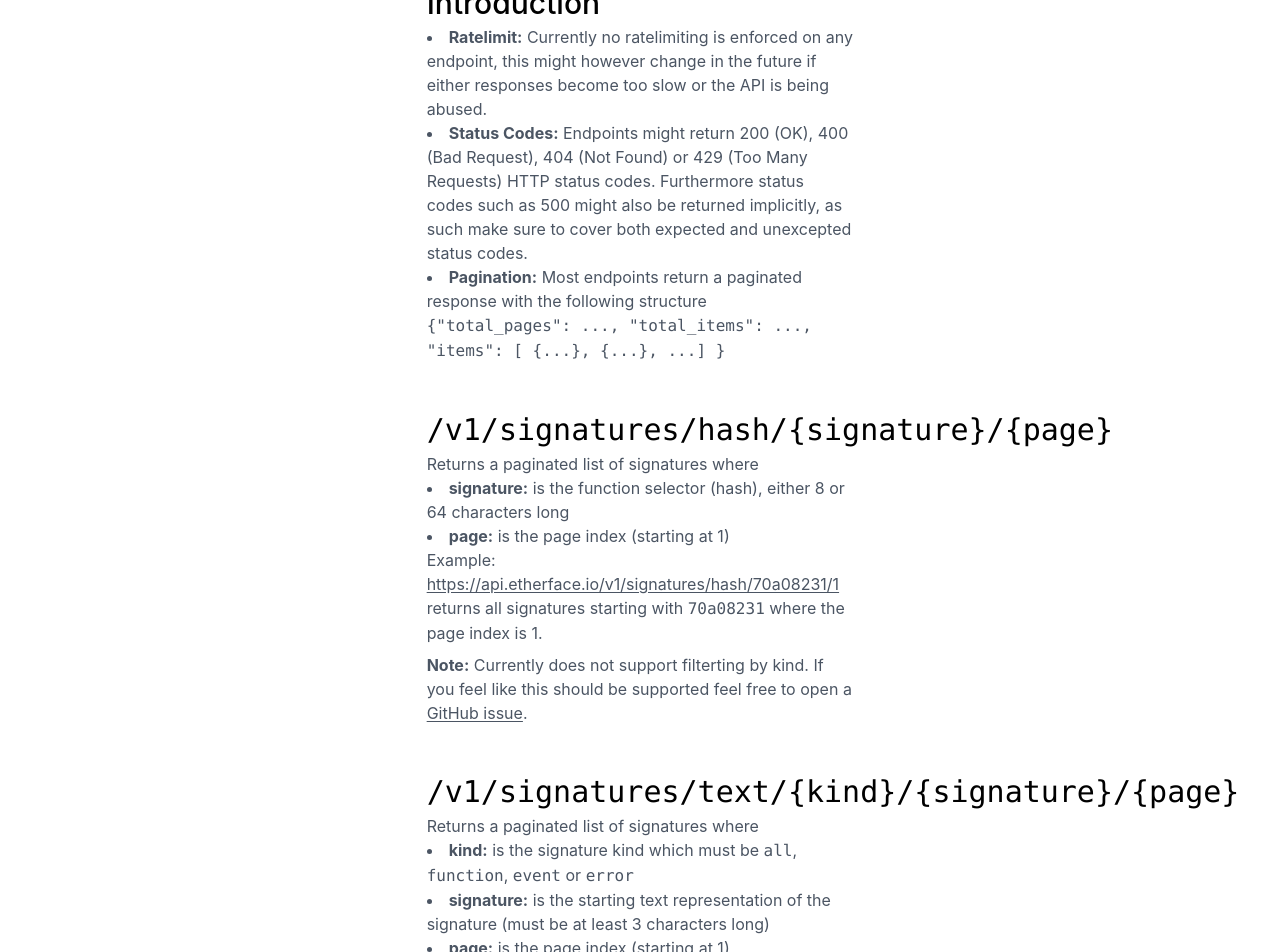
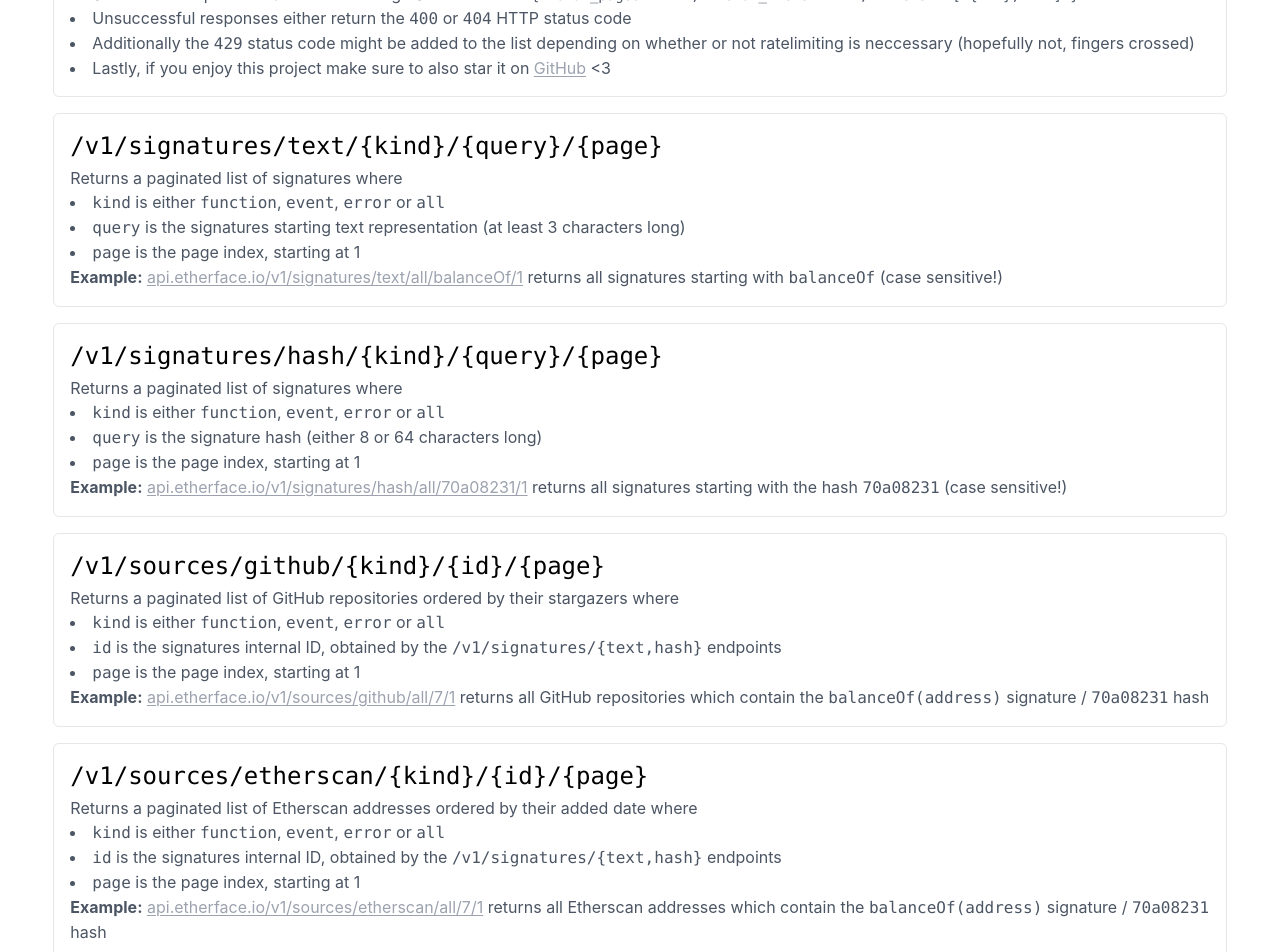
Before and after one commit to volsa/etherface, a Next.js app in the folder etherface-ui/: page /api-documentation in a window 1280 px wide. Shown: the part 160-1112 px from the top of the page. Built offline with nearby package versions, Linux system fonts and the light colour scheme.

Commit message:
docs: Update REST API documentation

```diff
--- a/etherface-ui/pages/api-documentation.tsx
+++ b/etherface-ui/pages/api-documentation.tsx
@@ -3,20 +3,18 @@ import Alert from '../components/Alert'
 import Navbar from '../components/Navbar'
 import Head from 'next/head'
 
+const LinkItem = ({ text, url }) => {
+    return (<a target='_blank' rel="noreferrer" className='underline underline-offset-2 text-gray-400 hover:text-black duration-200' href={url}>{text}</a>)
+}
+
 const Paragraph = ({ title, content }) => {
     return (
-        <div>
-            <div className='text-3xl font-medium text-black text-left'>{title}</div>
-            <div className='leading-6 text-gray-600 mt-1'>
-                {content}
+        <div className='w-11/12 2xl:w-1/2  border rounded-md mt-4'>
+            <div className='p-4'>
+                <div className='text-2xl text-black mb-1'>{title}</div>
+                <div className='text text-gray-600'>{content}</div>
             </div>
         </div>
-    )
-}
-
-const SpanMono = ({ content }) => {
-    return (
-        <span className='font-mono'>{content}</span>
     )
 }
 
@@ -25,73 +23,82 @@ const ApiDocumentation = () => {
         <div>
             <Navbar />
             <Head><title>Ethereum Signature Database</title></Head>
-            <div className='grid grid-cols-6'>
-                <div className='col-start-3 col-span-2 mt-4'>
-                    <Alert
-                        kind='info'
-                        infoMessage='The documentation is currently work in progress and will receive an overhaul soon-ish'
-                        errorMessage={undefined}
-                        statusCode={undefined}
-                        query={undefined}
+
+            <div className='flex flex-col items-center'>
+                <Paragraph
+                    title='Some goodies'
+                    content={
+                        <div>
+                            <ul className='list-disc list-inside'>
+                                <li className='list-item'>All listed API endpoints are paginated, returning 100 items per page starting at page 1</li>
+                                <li className='list-item'>Successful responses have the following JSON structure: <code className='text-sm'>{`{"total_pages": ..., "total_items": ..., "items": [ {...}, ...] }`}</code></li>
+                                <li className='list-item'>Unsuccessful responses either return the <code>400</code> or <code>404</code> HTTP status code</li>
+                                <li className='list-item'>Additionally the <code>429</code> status code might be added to the list depending on whether or not ratelimiting is neccessary (hopefully not, fingers crossed)</li>
+                                <li className='list-item'>Lastly, if you enjoy this project make sure to also star it on <LinkItem text='GitHub' url='https://github.com/volsa/etherface' /> {`<3`}</li>
+                            </ul>
+                        </div>
+                    }
                 />
 
-                    <div className='flex flex-col gap-y-12 mt-4'>
                 <Paragraph
-                            title='Introduction'
+                    title={<code>{`/v1/signatures/text/{kind}/{query}/{page}`}</code>}
                     content={
-                                <>
+                        <div>
+                            <p>Returns a paginated list of signatures where</p>
                             <ul className='list-disc list-inside'>
-                                        <li><b>Ratelimit:</b> Currently no ratelimiting is enforced on any endpoint, this might however change in the future if either responses become too slow or the API is being abused.</li>
-                                        <li><b>Status Codes:</b> Endpoints might return 200 (OK), 400 (Bad Request), 404 (Not Found) or 429 (Too Many Requests) HTTP status codes. Furthermore status codes such as 500 might also be returned implicitly, as such make sure to cover both expected and unexcepted status codes.</li>
-                                        <li><b>Pagination:</b> Most endpoints return a paginated response with the following structure <span className='font-mono'>{`{"total_pages": ..., "total_items": ..., "items": [ {...}, {...}, ...] }`}</span></li>
+                                <li className='list-item'><code>kind</code> is either <code>function</code>, <code>event</code>, <code>error</code> or <code>all</code></li>
+                                <li className='list-item'><code>query</code> is the signatures starting text representation (at least 3 characters long)</li>
+                                <li className='list-item'><code>page</code> is the page index, starting at 1</li>
                             </ul>
-                                </>
-                            } />
+                            <p><b>Example:</b> <LinkItem text='api.etherface.io/v1/signatures/text/all/balanceOf/1' url='https://api.etherface.io/v1/signatures/text/all/balanceOf/1' /> returns all signatures starting with <code>balanceOf</code> (case sensitive!)</p>
+                        </div>
+                    }
+                />
 
                 <Paragraph
-                            title={<span className='font-mono'>{`/v1/signatures/hash/{signature}/{page}`}</span>}
+                    title={<code>{`/v1/signatures/hash/{kind}/{query}/{page}`}</code>}
                     content={
-                                <div className='whitespace-pre-line'>
+                        <div>
                             <p>Returns a paginated list of signatures where</p>
                             <ul className='list-disc list-inside'>
-                                        <li><b>signature:</b> is the function selector (hash), either 8 or 64 characters long</li>
-                                        <li><b>page:</b> is the page index (starting at 1)</li>
+                                <li className='list-item'><code>kind</code> is either <code>function</code>, <code>event</code>, <code>error</code> or <code>all</code></li>
+                                <li className='list-item'><code>query</code> is the signature hash (either 8 or 64 characters long)</li>
+                                <li className='list-item'><code>page</code> is the page index, starting at 1</li>
                             </ul>
-                                    <p>Example: <a href='https://api.etherface.io/v1/signatures/hash/70a08231/1' className='underline underline-offset-2 hover:text-black duration-200'>https://api.etherface.io/v1/signatures/hash/70a08231/1</a> returns all signatures starting with <span className='font-mono'>70a08231</span> where the page index is 1.</p>
-                                    <p className='mt-2'><b>Note:</b> Currently does not support filterting by kind. If you feel like this should be supported feel free to open a <a className='underline underline-offset-2 hover:text-black duration-200' href='https://github.com/volsa/etherface/issues/new'>GitHub issue</a>.</p>
+                            <p><b>Example:</b> <LinkItem text='api.etherface.io/v1/signatures/hash/all/70a08231/1' url='https://api.etherface.io/v1/signatures/hash/all/70a08231/1' /> returns all signatures starting with the hash <code>70a08231</code> (case sensitive!)</p>
                         </div>
-                            } />
+                    }
+                />
 
                 <Paragraph
-                            title={<span className='font-mono'>{`/v1/signatures/text/{kind}/{signature}/{page}`}</span>}
+                    title={<code>{`/v1/sources/github/{kind}/{id}/{page}`}</code>}
                     content={
-                                <div className='whitespace-pre-line'>
-                                    <p>Returns a paginated list of signatures where</p>
+                        <div>
+                            <p>Returns a paginated list of GitHub repositories ordered by their stargazers where </p>
                             <ul className='list-disc list-inside'>
-                                        <li><b>kind:</b> is the signature kind which must be <SpanMono content={'all'} />, <SpanMono content='function' />, <SpanMono content='event' /> or <SpanMono content='error' /></li>
-                                        <li><b>signature:</b> is the starting text representation of the signature (must be at least 3 characters long)</li>
-                                        <li><b>page:</b> is the page index (starting at 1)</li>
+                                <li className='list-item'><code>kind</code> is either <code>function</code>, <code>event</code>, <code>error</code> or <code>all</code></li>
+                                <li className='list-item'><code>id</code> is the signatures internal ID, obtained by the <code>{`/v1/signatures/{text,hash}`}</code> endpoints</li>
+                                <li className='list-item'><code>page</code> is the page index, starting at 1</li>
                             </ul>
-                                    <p>Example: <a href='https://api.etherface.io/v1/signatures/text/function/balanceOf/1' className='underline underline-offset-2 hover:text-black duration-200'>https://api.etherface.io/v1/signatures/text/function/balanceOf/1</a> returns all function signatures starting with <span className='font-mono'>balanceOf</span> where the page index is 1.</p>
-                                    <p className='mt-2'><b>Note:</b> Currently only returns signatures found from GitHub, i.e. Etherscan and 4Byte signatures are excluded. If you feel like this should be supported feel free to open a <a className='underline underline-offset-2 hover:text-black duration-200' href='https://github.com/volsa/etherface/issues/new'>GitHub issue</a>.</p>
+                            <p><b>Example:</b> <LinkItem text='api.etherface.io/v1/sources/github/all/7/1' url='https://api.etherface.io/v1/sources/github/all/7/1' /> returns all GitHub repositories which contain the <code>balanceOf(address)</code> signature / <code>70a08231</code> hash</p>
                         </div>
-                            } />
+                    }
+                />
 
                 <Paragraph
-                            title={<span className='font-mono'>{`/v1/sources/{source}/{id}/{page}`}</span>}
+                    title={<code>{`/v1/sources/etherscan/{kind}/{id}/{page}`}</code>}
                     content={
-                                <div className='whitespace-pre-line'>
-                                    <p>Returns a paginated list of potential source code belonging to a signature where</p>
+                        <div>
+                            <p>Returns a paginated list of Etherscan addresses ordered by their added date where </p>
                             <ul className='list-disc list-inside'>
-                                        <li><b>source:</b> is the platform where the signature was found at which must be either <SpanMono content='github' /> or <SpanMono content='etherscan' /></li>
-                                        <li><b>id:</b> is the signatures ID which can be obtained using the <SpanMono content='/v1/signatures/{hash,text}' /> endpoint</li>
-                                        <li><b>page:</b> is the page index (starting at 1)</li>
+                                <li className='list-item'><code>kind</code> is either <code>function</code>, <code>event</code>, <code>error</code> or <code>all</code></li>
+                                <li className='list-item'><code>id</code> is the signatures internal ID, obtained by the <code>{`/v1/signatures/{text,hash}`}</code> endpoints</li>
+                                <li className='list-item'><code>page</code> is the page index, starting at 1</li>
                             </ul>
-                                    <p>Example: <a href='https://api.etherface.io/v1/sources/github/39/1' className='underline underline-offset-2 hover:text-black duration-200'>https://api.etherface.io/v1/sources/github/39/1</a> returns all GitHub repositories where the signature <SpanMono content='balanceOf(address)' /> was scraped from with the page index is 1.</p>
+                            <p><b>Example:</b> <LinkItem text='api.etherface.io/v1/sources/etherscan/all/7/1' url='https://api.etherface.io/v1/sources/etherscan/all/7/1' /> returns all Etherscan addresses which contain the <code>balanceOf(address)</code> signature / <code>70a08231</code> hash</p>
                         </div>
-                            } />
-                    </div>
-                </div>
+                    }
+                />
             </div>
         </div>
     )
```
Lines whose indentation alone changed are shown as unchanged.
